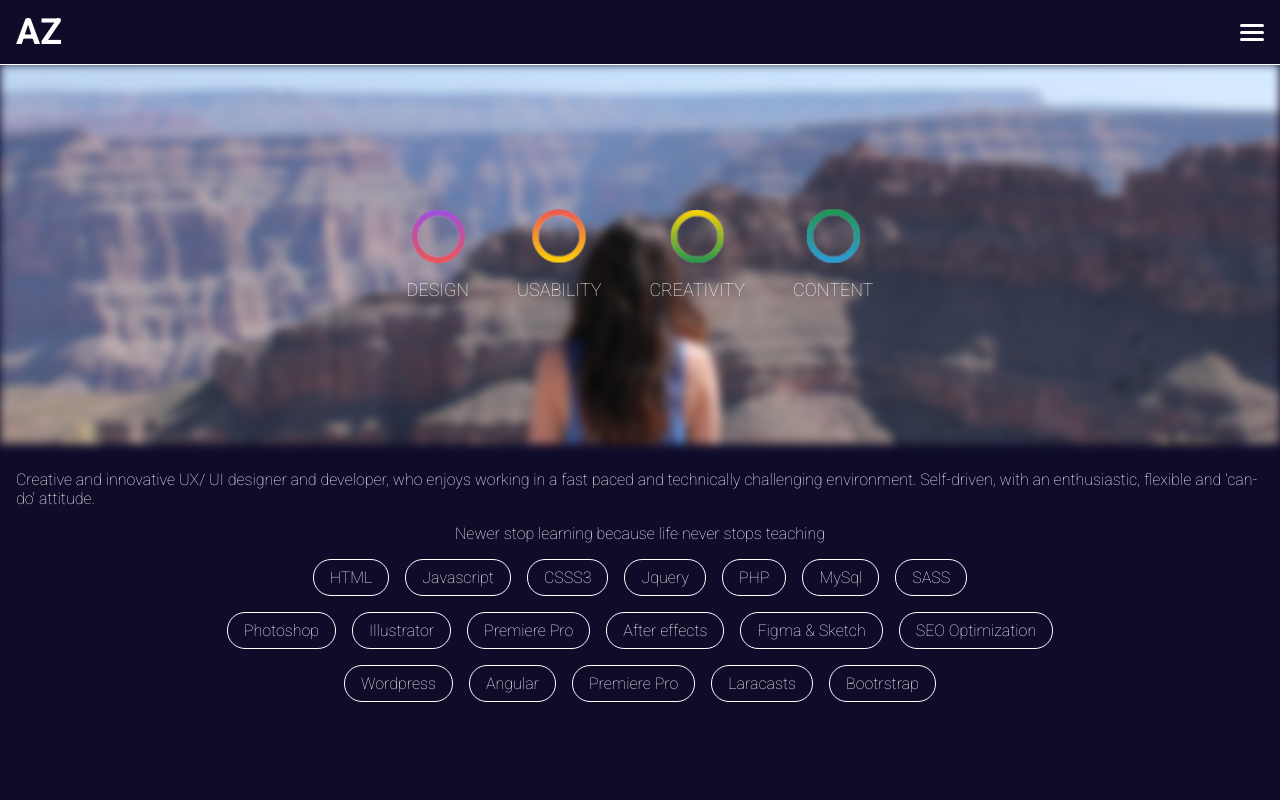
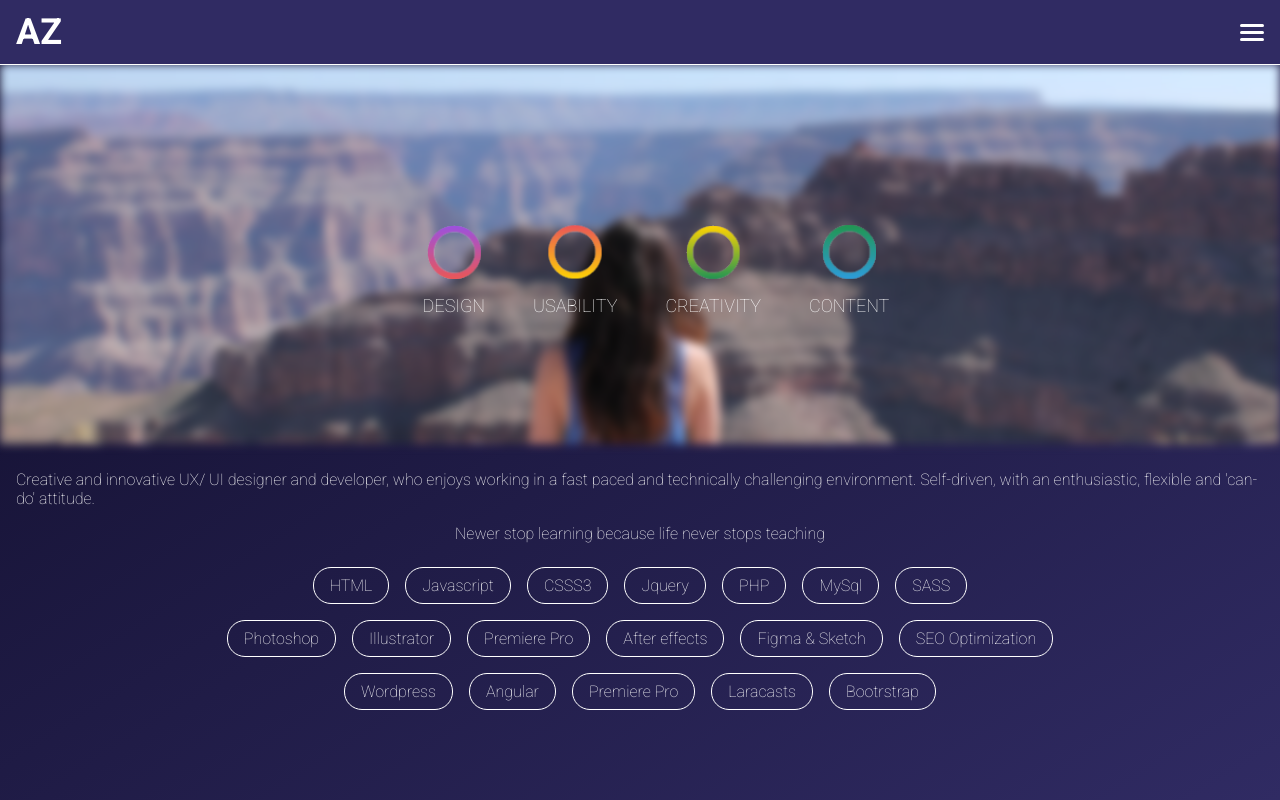
Before and after one commit to andrinja/new-portfolio, a PHP site: page /pages/about.php in a window 1280 px wide. Run offline with PHP 8.4, Linux system fonts and the light colour scheme.

Commit message:
about js file created

```diff
--- a/app.css
+++ b/app.css
@@ -7,14 +7,14 @@
 body {
   margin: 0;
   font-family: "Roboto";
-  background-color: #0F0C29; }
+  background: linear-gradient(to bottom right, #0F0C29, #302B63); }
 
 #fullpage {
   width: 100vw; }
   #fullpage .section {
     height: 100vh; }
   #fullpage .project-one {
-    background-color: #0F0C29;
+    background-color: #302B63;
     position: relative;
     z-index: 2;
     height: 100vh; }
@@ -28,7 +28,7 @@ body {
   z-index: 2;
   border-bottom: 1px solid white;
   color: white;
-  background-color: #0F0C29; }
+  background-color: #302B63; }
   .top-nav .nav-items {
     height: 100%;
     display: flex;
@@ -77,7 +77,7 @@ body {
         font-size: 18px;
         text-transform: uppercase; }
         .top-nav .nav-items .title-items .title-item:hover {
-          color: #0F0C29;
+          color: #302B63;
           transition: color 1s linear; }
       @media only screen and (max-width: 768px) {
         .top-nav .nav-items .title-items {
@@ -90,14 +90,14 @@ body {
           position: absolute;
           top: 66px;
           right: 0;
-          background-color: #1d1850; }
+          background-color: #413a87; }
           .top-nav .nav-items .title-items .title-item {
             width: 100%;
             padding: 16px;
             display: flex;
             justify-content: center; }
             .top-nav .nav-items .title-items .title-item:hover {
-              background-color: #0F0C29;
+              background-color: #302B63;
               transition: background-color 1s linear; } }
 
 .section .scroll-item {
@@ -159,7 +159,7 @@ body {
   position: absolute;
   top: 26px;
   left: -350px;
-  background-color: #0F0C29;
+  background-color: #302B63;
   opacity: 0.9;
   z-index: 2;
   transform: rotate(-45deg);
@@ -287,11 +287,11 @@ body {
           border-radius: 50%;
           background-color: #FDD304;
           margin-left: 16px;
-          color: #0F0C29; }
+          color: #302B63; }
 
 .art-page {
   width: 100vw;
-  background-color: #0F0C29; }
+  background-color: #302B63; }
   .art-page .content {
     position: relative;
     z-index: 1;
@@ -307,7 +307,7 @@ body {
         justify-content: center;
         align-items: center;
         position: fixed;
-        background-color: #0F0C29;
+        background-color: #302B63;
         width: 100vw;
         z-index: 2; }
         .art-page .content .side-bar .sections .section {
@@ -510,6 +510,8 @@ body {
       display: flex;
       justify-content: center;
       align-items: center;
+      margin: 16px;
+      flex-wrap: wrap;
       color: white;
       text-transform: uppercase;
       font-weight: 100;
@@ -547,12 +549,21 @@ body {
       font-size: 16px;
       margin: 16px; }
     .about-page .bottom-container .subtitle {
-      margin: 0 16px; }
+      margin: 0 16px 16px 16px; }
+    .about-page .bottom-container .progress-bar {
+      height: 10px;
+      width: 375px;
+      border-radius: 5px;
+      display: flex;
+      justify-content: center;
+      align-items: center;
+      background-color: #0F0C29;
+      margin: 16px; }
     .about-page .bottom-container .skill-items .row {
       display: flex;
       justify-content: center;
       align-items: center;
-      margin-top: 16px; }
+      flex-wrap: wrap; }
       .about-page .bottom-container .skill-items .row .item {
         display: flex;
         justify-content: center;
@@ -562,4 +573,4 @@ body {
         padding: 0 16px;
         border-radius: 18px;
         border: 1px solid white;
-        margin: 0 8px; }
+        margin: 8px; }
--- a/app.js
+++ b/app.js
@@ -1,3 +1,4 @@
+
 
 function removeFilter(event) {
     var removeButton = event.target;
```
Also changed, not shown: dev/js/about.js (added).
